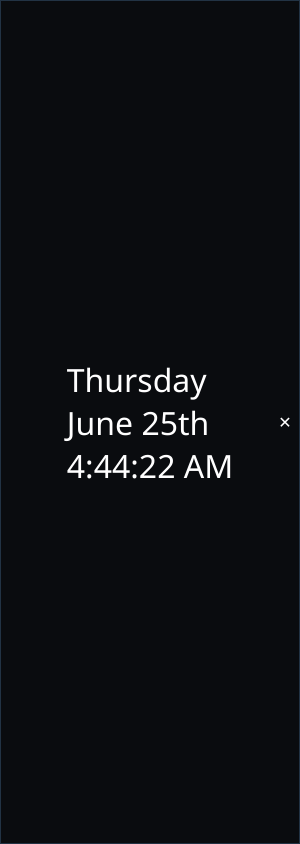
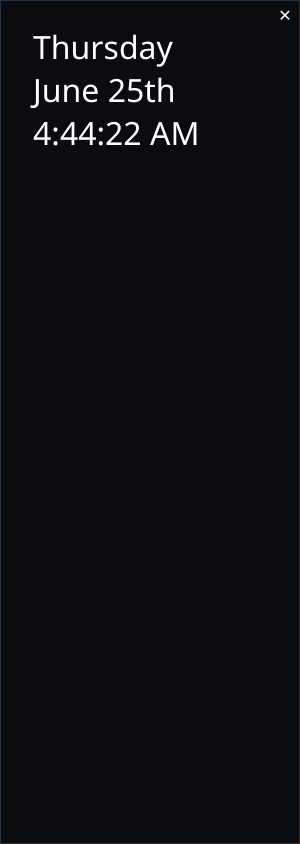
Before and after one commit to sdegutis/floating-clock, an Electron app: page index.html in a window 300 px wide. Drawn offline with nearby package versions, Linux system fonts and the light colour scheme.

Commit message:
Removing buggy CSS grid

```diff
--- a/index.css
+++ b/index.css
@@ -7,11 +7,8 @@
 body {
   font-family: "Segoe UI", Tahoma, Geneva, Verdana, sans-serif;
   background: #0a0c0f;
-  display: grid;
   width: 100vw;
   height: 100vh;
-  align-items: center;
-  justify-items: center;
   border: 1px solid #234;
   overflow: hidden;
 }
@@ -37,6 +34,7 @@ body.color {
 
 button {
   position: fixed;
+  top: 0;
   right: 0;
   width: 30px;
   height: 30px;
@@ -52,6 +50,7 @@ button#closeButton:active {
 }
 
 #clock {
+  display: inline-block;
   padding: 0.75em 1em;
   color: white;
   user-select: none;
```
